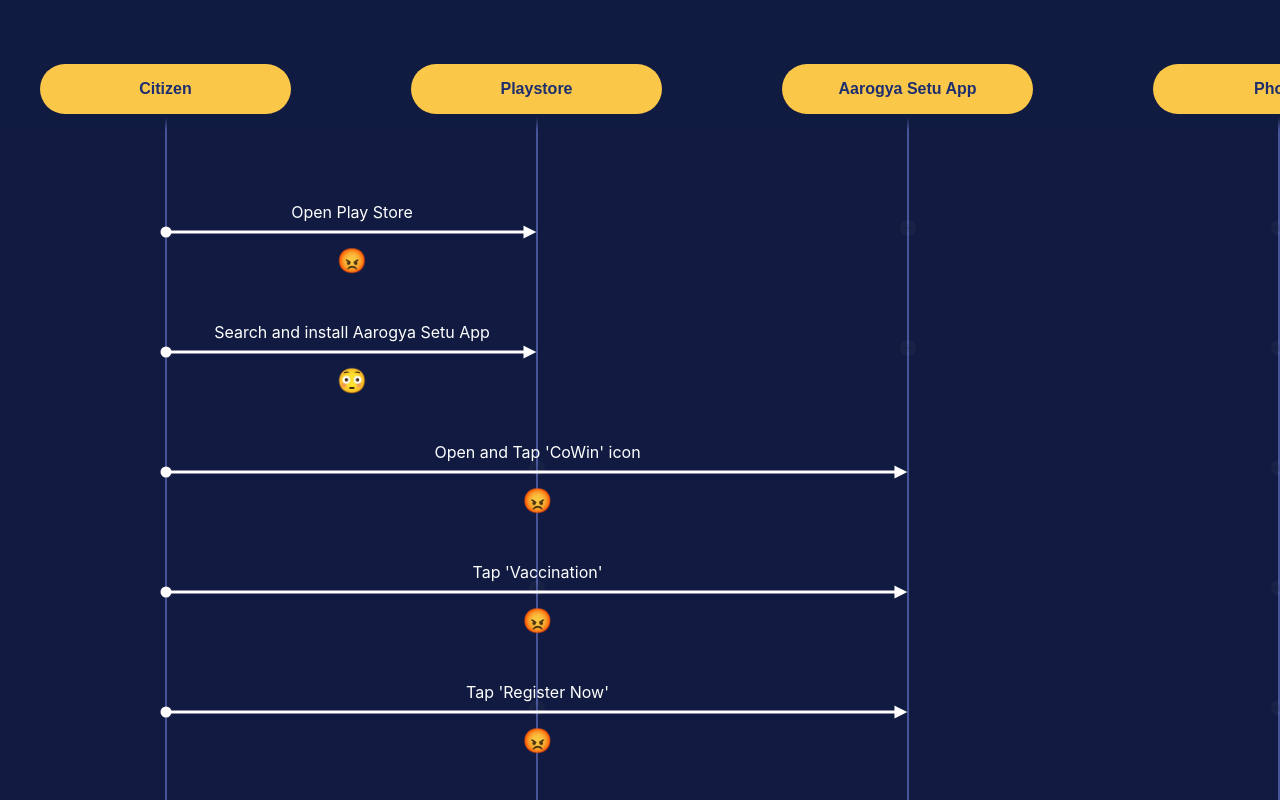
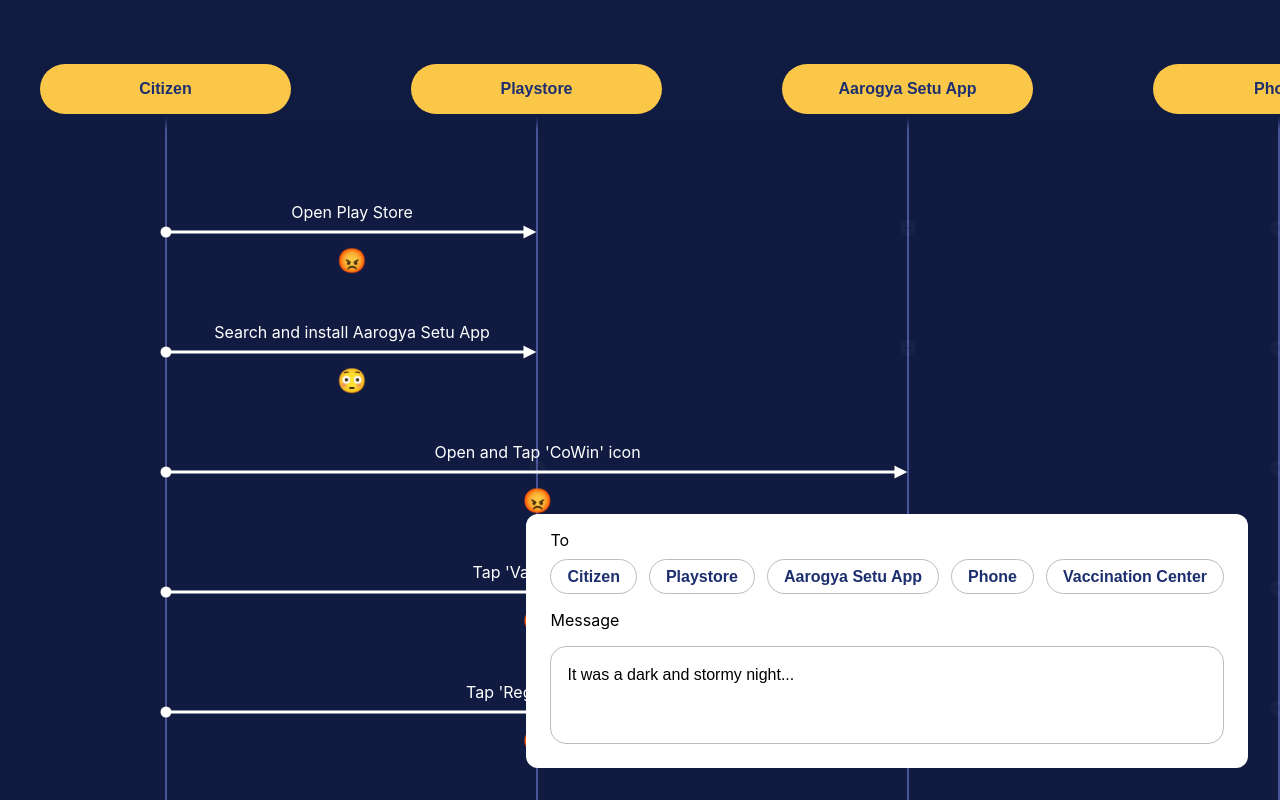
Before and after one commit to RishabhReactJS/ecosys_map, a React (Create React App) app: page / in a window 1280 px wide. Built offline with nearby package versions, Linux system fonts and the light colour scheme.

Commit message:
added form

```diff
--- a/src/App.js
+++ b/src/App.js
@@ -5,6 +5,7 @@
 import React, { useState, useEffect } from 'react'
 import { Arrow } from "./components/Arrow/Arrow";
 import './components/Threads/thread.css';
+import AddStep from "./components/AddStep/AddStep"
 
 function App() {
   const [actors, setactors] = useState(data.actors);
@@ -24,6 +25,7 @@
   }
   return (
     <div className="App">
+      <AddStep />
       <div className={"header"}></div>
       <ul className="actors">
         {actors.map((actor) => (
--- /dev/null
+++ b/src/components/AddStep/AddStep.css
@@ -0,0 +1,49 @@
+.yo{
+    z-index: 99999;
+    position: fixed;
+    bottom: 32px;
+    right: 32px;
+    background: white;
+    padding: 16px 24px;
+    display: flex;
+    flex-direction: column;
+    align-items: flex-start;
+    gap:16px;
+    border-radius: 12px;
+  }
+
+.field{
+    display: flex;
+    flex-direction: column;
+    align-items: flex-start;
+    width: -webkit-fill-available;
+    gap: 8px
+}
+
+.value{
+    display: flex;
+    flex-direction: row;
+    align-items: center;
+    padding: 8px 0px;
+    width: -webkit-fill-available;
+}
+
+.list{
+    gap: 12px;
+}
+
+.textbox{
+    width: -webkit-fill-available;
+    height: fit-content;
+    min-height: 4em;
+    background: white;
+    border: 1px solid #bdbdbd;
+    border-radius: 16px;
+    font-family: Arial, Helvetica, sans-serif;
+    font-style: normal;
+    font-weight: 400;
+    font-size: 1em;
+    line-height: 1.5;
+    padding: 16px;
+    resize: none;
+}
--- /dev/null
+++ b/src/components/AddStep/AddStep.js
@@ -0,0 +1,30 @@
+import React, { useState } from 'react'
+import './AddStep.css';
+import Chip from "../Chip/Chip"
+import data from "../../utils/data.json";
+
+export default function AddStep(props) {
+    const [actors, setactors] = useState(data.actors);
+    return (
+        <form>
+            <div className="yo">
+                <div className="field">
+                    <div className="label">
+                        To
+                    </div>
+                    <div className="value list">
+                        {actors.map(actor => <Chip label={actor.name} name="receiver" id={actor.id} />)}
+                    </div>
+                </div>
+                <div className="field">
+                    <label for="story" className="label">Message</label>
+                    <div className="value">
+                        <textarea id="story" name="story" className="textbox">
+                            It was a dark and stormy night...
+                        </textarea>
+                    </div>
+                </div>
+            </div>
+        </form>
+    )
+}
--- /dev/null
+++ b/src/components/Chip/Chip.css
@@ -0,0 +1,18 @@
+
+input[type=radio] {
+    display: none;
+}
+input[type=radio]:checked ~ label {
+    background-color: #FAC748;
+    border: 1px solid #FAC748;
+  }
+
+.radio-chip{
+    padding: 8px 16px;
+    border: 1px solid #bdbdbd;
+    border-radius: 999px;
+    color:#1D2F6F;
+    font-size: 1em;
+    font-family: Arial, Helvetica, sans-serif;
+    font-weight: 800;
+}
--- /dev/null
+++ b/src/components/Chip/Chip.js
@@ -0,0 +1,10 @@
+import React, { useState } from 'react'
+import './Chip.css';
+
+export default function Chip(props) {
+    return (<div className="chip">
+        <input type="radio" id={props.id}
+            name={props.name} value={props.id} />
+        <label for={props.id} className="radio-chip">{props.label}</label>
+    </div>)
+}
```
Also changed, not shown: 2 other files (tests, documents, lock files or other folders).
